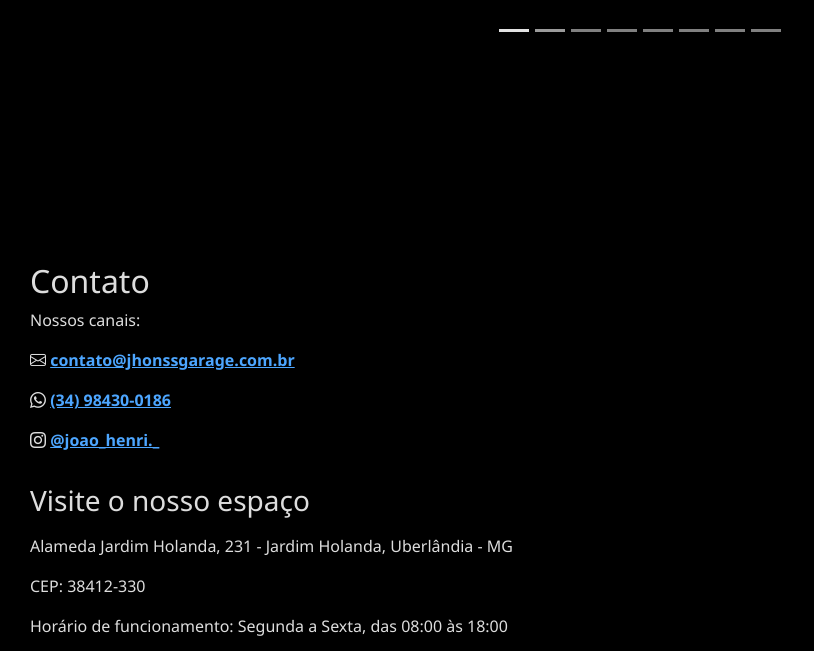
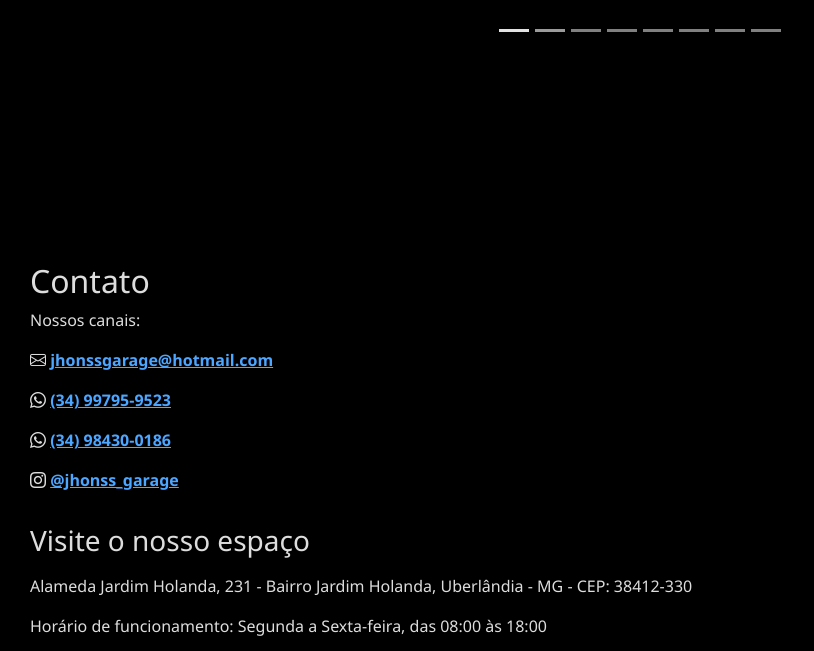
Before and after one commit to JhonssGarage/web, a plain HTML site: page index.html in a window 1280 px wide. Shown: the part 1488-2139 px from the top of the page, without its empty margins (0-814 px from the left). Drawn offline with nearby package versions, Linux system fonts and the light colour scheme; grey boxes are pictures that could not be loaded.

Commit message:
fix: Corrige telefones

```diff
--- a/index.html
+++ b/index.html
@@ -161,21 +161,23 @@
             </p>
             <div class="contact-info">
                 <p>
-                    <i class="bi bi-envelope"></i> <a href="mailto:contato@email.com" style="color: #4da6ff; font-weight: bold;">contato@jhonssgarage.com.br</a>
+                    <i class="bi bi-envelope"></i> <a href="mailto:jhonssgarage@hotmail.com" style="color: #4da6ff; font-weight: bold;">jhonssgarage@hotmail.com</a>
                 </p>
                 <p>
-                    <i class="bi bi-whatsapp"></i> <a href="https://api.whatsapp.com/send?phone=553484300186" target="_blank" style="color: #4da6ff; font-weight: bold;">(34) 98430-0186</a>
+                    <i class="bi bi-whatsapp"></i> <a href="https://api.whatsapp.com/send?phone=5534997959523" target="_blank" style="color: #4da6ff; font-weight: bold;">(34) 99795-9523</a>
                 </p>
                 <p>
-                    <i class="bi bi-instagram"></i> <a href="https://www.instagram.com/joao_henri._/" target="_blank" style="color: #4da6ff; font-weight: bold;">@joao_henri._</a>
+                    <i class="bi bi-whatsapp"></i> <a href="https://api.whatsapp.com/send?phone=5534984300186" target="_blank" style="color: #4da6ff; font-weight: bold;">(34) 98430-0186</a>
+                </p>
+                <p>
+                    <i class="bi bi-instagram"></i> <a href="https://www.instagram.com/jhonss_garage/" target="_blank" style="color: #4da6ff; font-weight: bold;">@jhonss_garage</a>
                 </p>
             </div>
         </div>
         <div class="map">
             <p><h3>Visite o nosso espaço</h3></p>
-            <p>Alameda Jardim Holanda, 231 - Jardim Holanda, Uberlândia - MG</p>
-            <p>CEP: 38412-330</p>
-            <p>Horário de funcionamento: Segunda a Sexta, das 08:00 às 18:00</p>
+            <p>Alameda Jardim Holanda, 231 - Bairro Jardim Holanda, Uberlândia - MG - CEP: 38412-330</p>
+            <p>Horário de funcionamento: Segunda a Sexta-feira, das 08:00 às 18:00</p>
             <div class="map-frame">
                 <iframe src="https://www.google.com/maps/embed?pb=!1m18!1m12!1m3!1d1121.8403854494097!2d-48.311368223649204!3d-18.95765843294964!2m3!1f0!2f0!3f0!3m2!1i1024!2i768!4f13.1!3m3!1m2!1s0x94a444a59e0c2217%3A0x3d5d290c9e5e296e!2sAlameda%20Jardim%20Holanda%2C%20231%20-%20Jardim%20Holanda%2C%20Uberl%C3%A2ndia%20-%20MG%2C%2038412-330!5e0!3m2!1spt-BR!2sbr!4v1745263357802!5m2!1spt-BR!2sbr" allowfullscreen="" loading="lazy" referrerpolicy="no-referrer-when-downgrade"></iframe>
             </div>
--- a/styles.css
+++ b/styles.css
@@ -92,7 +92,6 @@
     justify-content: center;
     height: calc(100vh - 250px);
     width: 100%;
-    /* background-color: #2b2e33; */
     background-color: #000;
     padding-bottom: 30px;
 }
@@ -188,7 +187,6 @@
 
     .section {
         padding-top: 150px;
-        min-height: 100vh;
         height: auto;
     }
 
```
